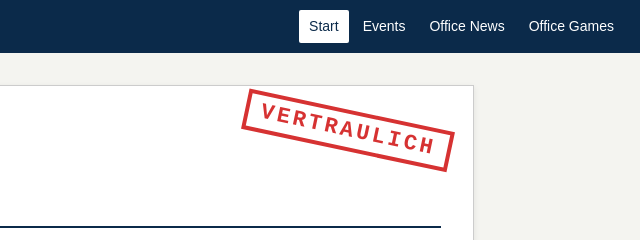
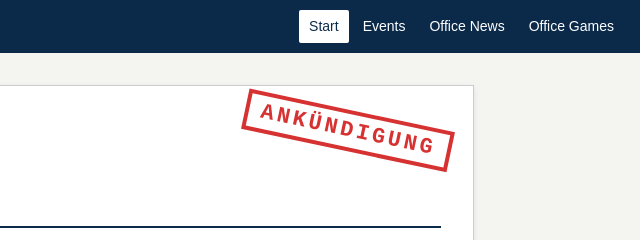
Before and after one commit to 9andy99-hash/office-four-ten, a website: page index.html in a window 1280 px wide. Shown: the top 240 px of the page, 640-1280 px from the left. Drawn offline with Linux system fonts and the light colour scheme.

Commit message:
Startseite: Stempel Ankündigung statt Vertraulich
Co-Authored-By: Claude Opus 5.5 <noreply@anthropic.com>
Claude-Session: https://claude.ai/code/session_01EcJsB1efhMhbosxrKffwKN

```diff
--- a/index.html
+++ b/index.html
@@ -23,7 +23,7 @@
 
   <main class="wrap">
     <article class="memo">
-      <div class="stempel">VERTRAULICH</div>
+      <div class="stempel">ANKÜNDIGUNG</div>
       <div class="kopf">
         <b>Von:</b><span>Geschäftsleitung Raum 410</span>
         <b>An:</b><span>Alle Mitarbeitenden (beide)</span>
```
